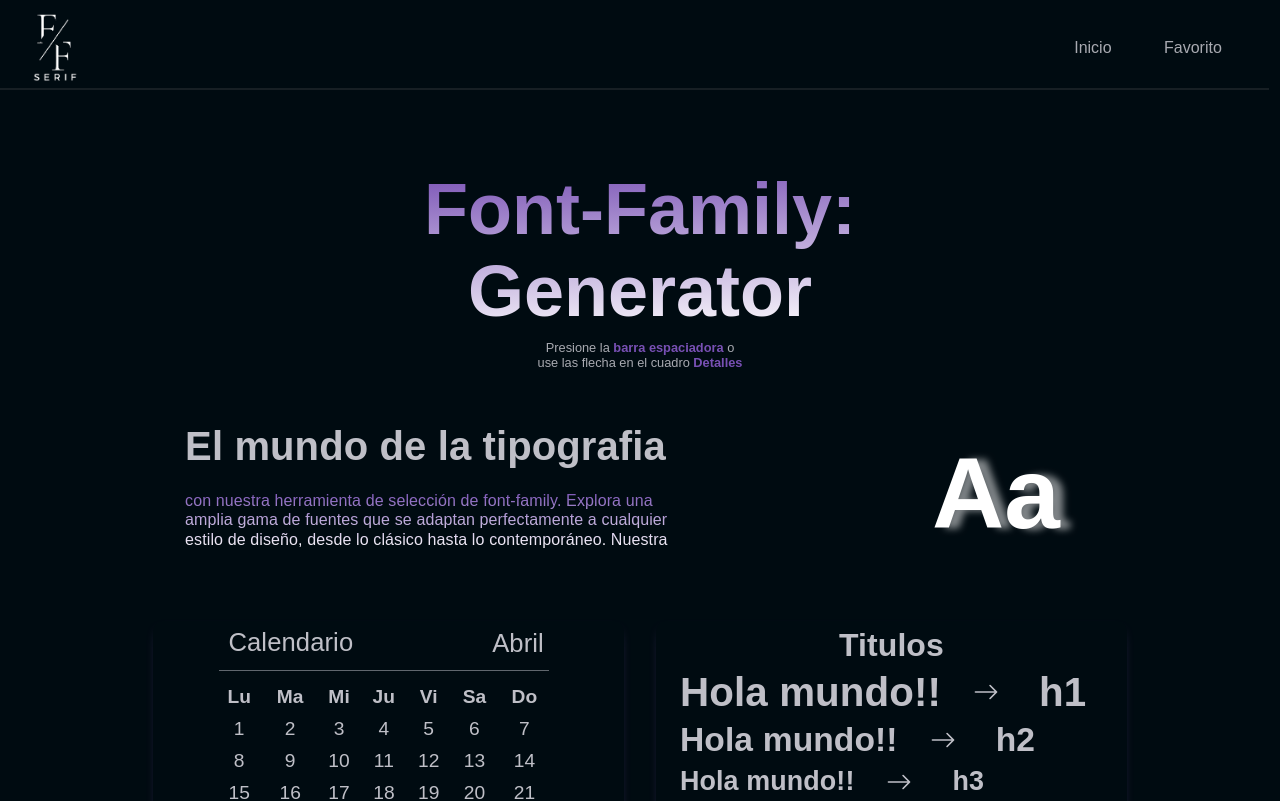
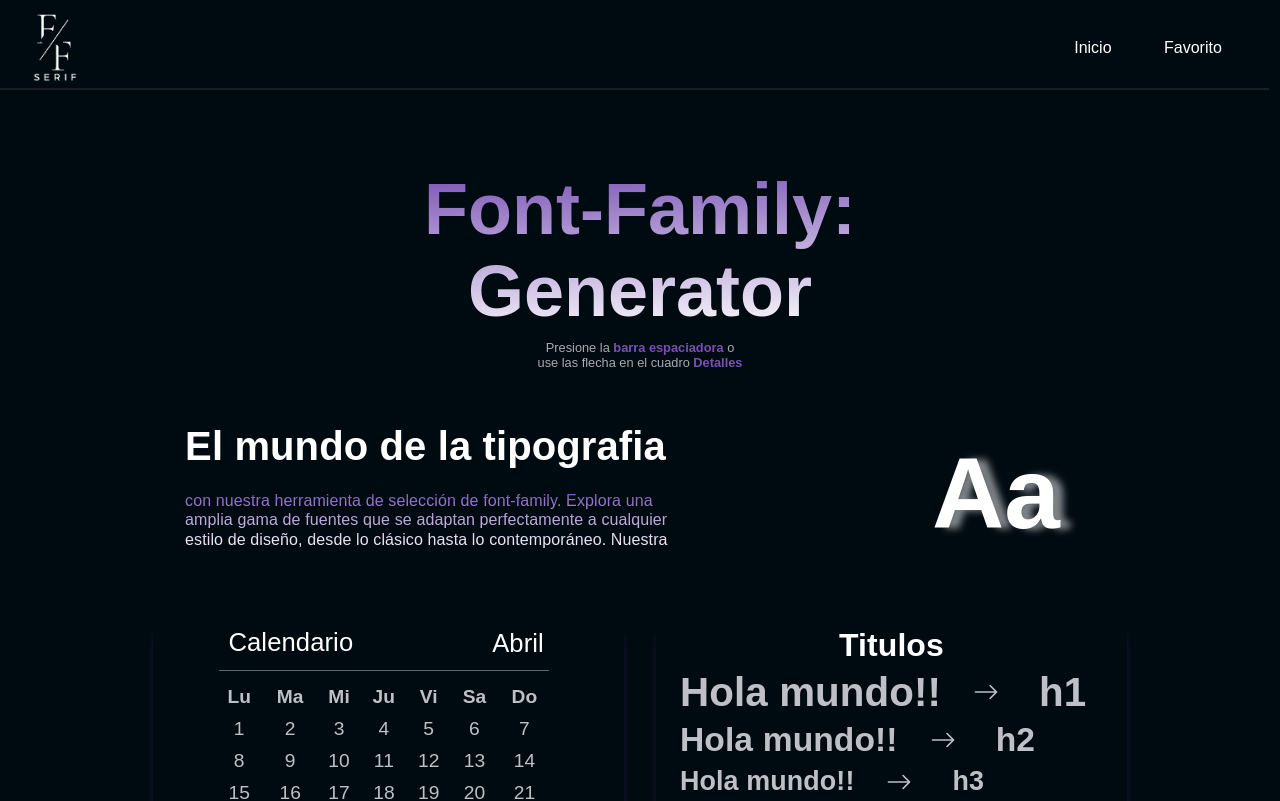
Before and after one commit to Alan-Ribeca/Font-Family, a React (Vite) app: page / in a window 1280 px wide. Shown: the top 801 px of the page. Built offline with nearby package versions, Linux system fonts and the light colour scheme; no server answers; a web font is replaced by a local one.

Commit message:
empezando a con el css

```diff
--- a/src/components/gridCuatro/gridCuatro.scss
+++ b/src/components/gridCuatro/gridCuatro.scss
@@ -15,6 +15,7 @@
     margin: -0.2rem 0 0 0;
     text-align: center;
     font-size: 2rem;
+    color: white;
   }
 
   .nombreFuente {
--- a/src/components/gridDos/gridDos.scss
+++ b/src/components/gridDos/gridDos.scss
@@ -28,6 +28,7 @@
     margin: 0;
     top: 3%;
     left: 7%;
+    color: white;
   }
 
   .mes {
@@ -36,6 +37,7 @@
     margin: 0;
     top: 3.2%;
     left: 76%;
+    color: white;
   }
 
   .gridDos {
--- a/src/components/gridTres/gridTres.scss
+++ b/src/components/gridTres/gridTres.scss
@@ -9,6 +9,7 @@
     font-size: 2rem;
     margin: -0.2rem 0 0 0;
     text-align: center;
+    color: white;
   }
 
   .titulos {
--- a/src/components/gridUno/gridUno.scss
+++ b/src/components/gridUno/gridUno.scss
@@ -22,6 +22,7 @@
   .h2GridUno {
     font-size: 2.5rem;
     margin: 1.5rem 0 0 2rem;
+    color: white;
   }
 
   .pGridUno {
--- a/src/components/navbar/navbar.scss
+++ b/src/components/navbar/navbar.scss
@@ -20,11 +20,11 @@
 
       a {
         text-decoration: none;
-        color: rgba(208, 208, 216, 0.808);
+        color: white;
 
         &:hover {
           cursor: pointer;
-          color: white;
+          color: #7b52b9;
         }
       }
     }
```
